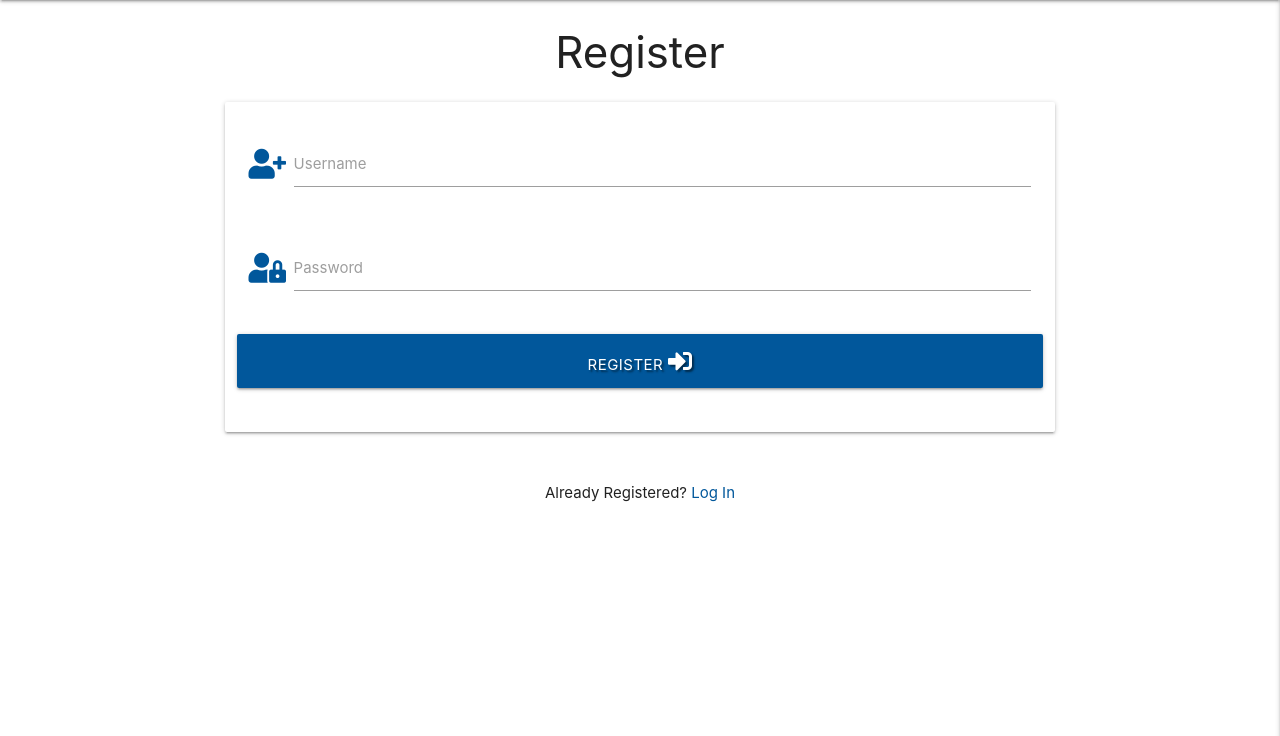
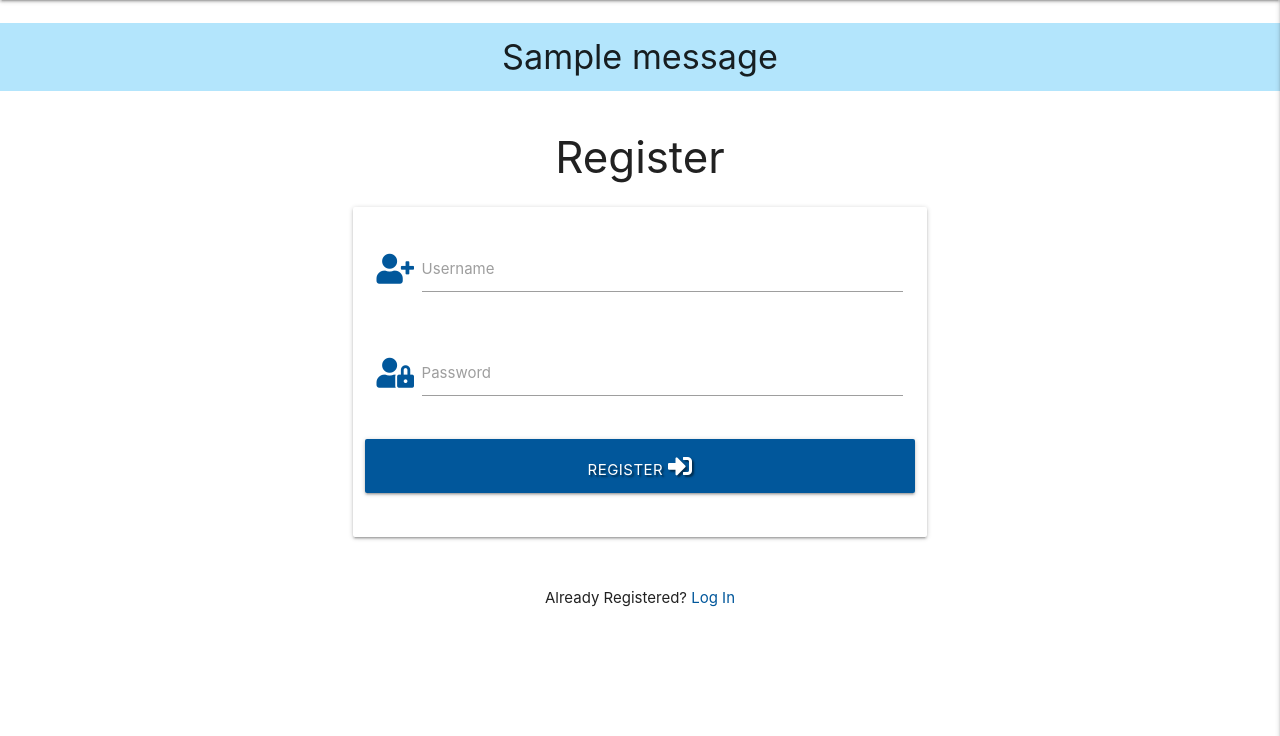
Before and after one commit to Tattered75/mini_project, a Flask app: template templates/register.html in a window 1280 px wide. Shown: the part 64-800 px from the top of the page. Run offline with Flask 2, Linux system fonts and the light colour scheme; the template is opened without the code that fills it, so the values that code supplies are empty; one stand-in notice (Sample message) is shown; some libraries are stand-ins or nearby versions.

Commit message:
Add Register functionality

```diff
--- a/static/css/style.css
+++ b/static/css/style.css
@@ -1,3 +1,16 @@
 .text-shadow {
     text-shadow: 2px 2px 2px rgba(0, 0, 0, 0.5);
 }
+
+.flashes h4 {
+    line-height: 2;
+}
+
+.btn-small {
+    margin: 5px;
+}
+
+.collapsible-header .col strong {
+    margin: 5px;
+    line-height: 42px;
+}
--- a/templates/base.html
+++ b/templates/base.html
@@ -42,9 +42,24 @@
         <li><a href="{{url_for('register')}}">Register</a></li>
     </ul>
 </header>
+
+<section>
+        <!-- flash messages -->
+        {% with messages = get_flashed_messages() %}
+            {% if messages %}
+                {% for message in messages %}
+                    <div class="row flashes">
+                        <h4 class="light-blue lighten-4 center-align">{{ message }}</h4>
+                    </div>
+                {% endfor %}
+            {% endif %}
+        {% endwith %}
+    </section>
+
+<main class="container">
     {% block content %}
     {% endblock %}
-
+</main>
     <script src="https://code.jquery.com/jquery-3.5.1.min.js"
         integrity="sha256-9/aliU8dGd2tb6OSsuzixeV4y/faTqgFtohetphbbj0=" crossorigin="anonymous"></script>
     <script src="https://cdnjs.cloudflare.com/ajax/libs/materialize/1.0.0/js/materialize.min.js"></script>
```
